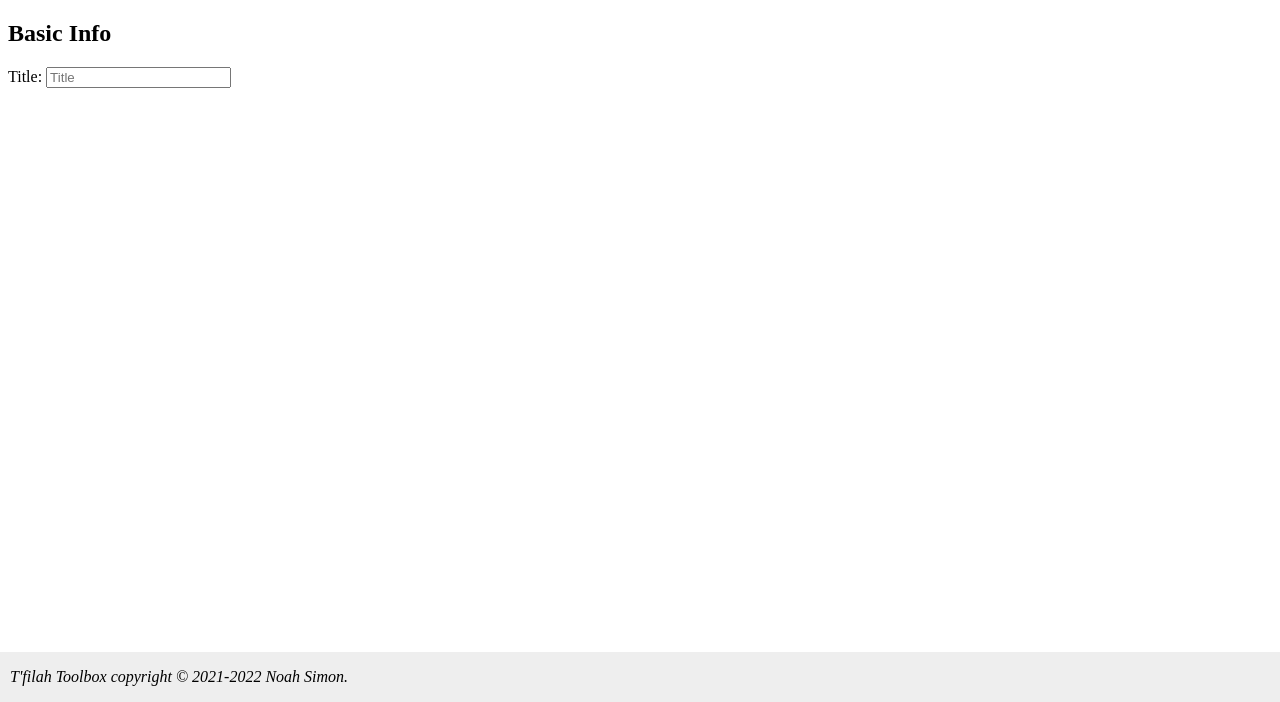
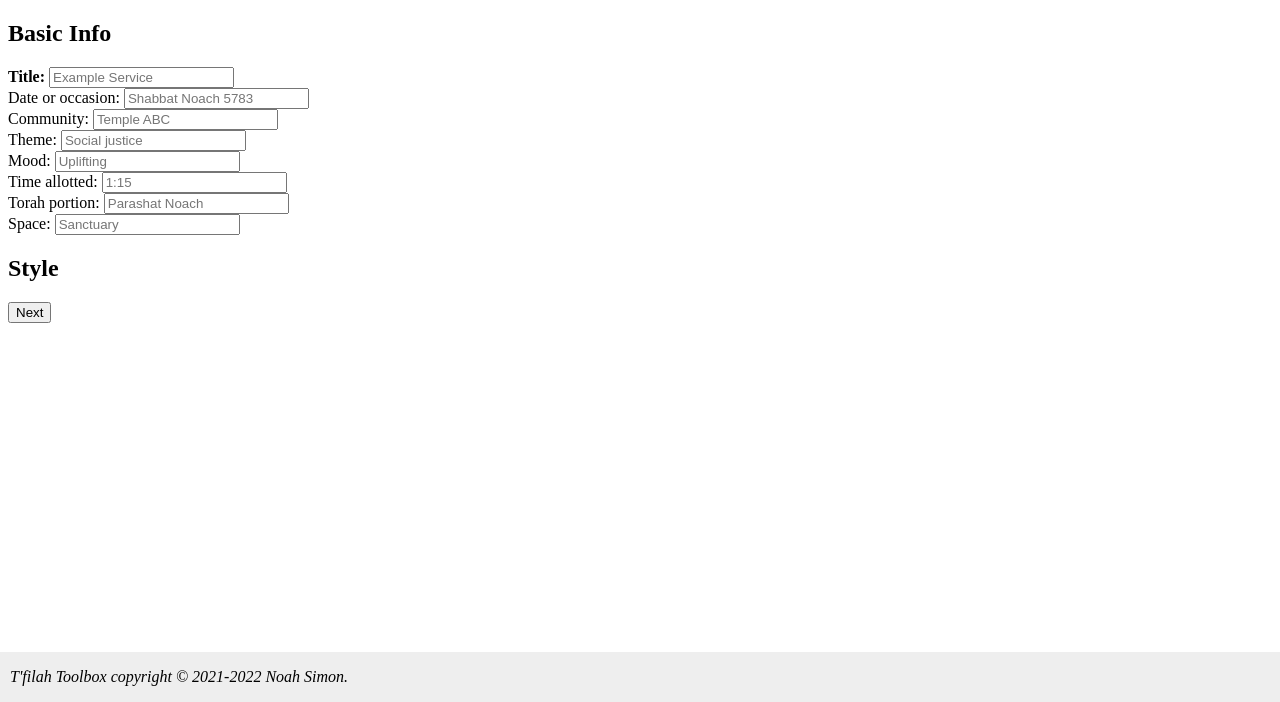
Before and after one commit to AceAttorneyMaster111/tfilah-toolbox, a Django app: page /service_generator/beginservice/1 in a window 1280 px wide. Shown: the part 98-800 px from the top of the page. Run offline with Django 3.2, Linux system fonts and the light colour scheme; tables that the repository leaves empty hold one stand-in row (values such as "Sample post"); parts of the project's set-up code (start-up, migrations or seed data) failed here and were passed over.

Commit message:
Massive commit! Lays out structure for app. Not runnable and very incomplete!

```diff
--- /dev/null
+++ b/service_generator/static/service_generator/script.js
@@ -0,0 +1,11 @@
+document.addEventListener("DOMContentLoaded", function(event) {
+    const labels = document.getElementsByTagName("label");
+    for (let i = 0; i < labels.length; i++) {
+        if (labels[i].htmlFor !== "") {
+            const input = document.getElementById(labels[i].htmlFor);
+            if (input.required) {
+                labels[i].style.fontWeight = "bold";
+            }
+        }
+    }
+});
--- a/service_generator/templates/service_generator/beginservice.html
+++ b/service_generator/templates/service_generator/beginservice.html
@@ -5,17 +5,52 @@
         <meta charset="utf-8">
         <title>Service Generator | {{ service_type.name }}</title>
         <link rel="stylesheet" type="text/css" href="{% static 'tfilah_toolbox/style.css' %}">
+        <script src="{% static 'service_generator/script.js' %}"></script>
     </head>
     <body>
         {% include "tfilah_toolbox/header.html" %}
         <main>
-            <form action="{% url 'service_generator:generate_template' %}" method="POST">
+            <form action="{% url 'service_generator:generate_template' service_type.id %}" method="POST">
                 <div>
                     <h2>Basic Info</h2>
-                    <label for="title">Title:</label>
-                    <input type="text" name="title" id="title" placeholder="Title">
+                    <div>
+                        <label for="title">Title:</label>
+                        <input type="text" name="title" id="title" placeholder="Example Service" required>
+                    </div>
+                    <div>
+                        <label for="occasion">Date or occasion:</label>
+                        <input type="text" name="occasion" id="occasion" placeholder="Shabbat Noach 5783">
+                    </div> <!-- TODO: JavaScript magic to switch between date or occasion+year? -->
+                    <div>
+                        <label for="community">Community:</label>
+                        <input type="text" name="community" id="community" placeholder="Temple ABC">
+                    </div>
+                    <div>
+                        <label for="theme">Theme:</label>
+                        <input type="text" name="theme" id="theme" placeholder="Social justice">
+                    </div>
+                    <div>
+                        <label for="mood">Mood:</label>
+                        <input type="text" name="mood" id="mood" placeholder="Uplifting">
+                    </div>
+                    <div>
+                        <label for="time">Time allotted:</label>
+                        <input type="text" name="time" id="time" placeholder="1:15">
+                    </div>
+                    <div>
+                        <label for="parashah">Torah portion:</label>
+                        <input type="text" name="parashah" id="parashah" placeholder="Parashat Noach">
+                    </div>
+                    <div>
+                        <label for="space">Space:</label>
+                        <input type="text" name="space" id="space" placeholder="Sanctuary">
+                    </div>
+                </div>
+                <div>
+                    <h2>Style</h2>
                     <!-- TODO -->
                 </div>
+                <button type="submit">Next</button>
             </form>
         </main>
         {% include "tfilah_toolbox/footer.html" %}
--- /dev/null
+++ b/service_generator/templates/service_generator/viewsection.html
@@ -0,0 +1 @@
+<!--TODO-->
--- a/service_generator/templates/service_generator/viewservicetype.html
+++ b/service_generator/templates/service_generator/viewservicetype.html
@@ -16,7 +16,7 @@
             <ol>
                 {% for prayer in service_type.prayers.all %}
                     <li><a href="{% url 'hashirim_shelanu:viewprayer' prayer.id %}">{{ prayer }}</a></li>
-                {% endfor %}
+                {% endfor %} <!-- TODO update this -->
             </ol>
         </main>
         {% include "tfilah_toolbox/footer.html" %}
--- a/service_generator/urls.py
+++ b/service_generator/urls.py
@@ -6,5 +6,7 @@ app_name = "service_generator"
 urlpatterns = [
     path("", views.landing, name="landing"),
     path("beginservice/<int:service_id>", views.begin_service, name="begin_service"),
-    path("viewservicetype/<int:service_id>", views.view_service_type, name="view_service_type")
+    path("viewservicetype/<int:service_id>", views.view_service_type, name="view_service_type"),
+    path("generatetemplate", views.generate_template, name="generate_template"),
+    path("startnextsection", views.start_next_section, name="start_next_section")
 ]
--- a/service_generator/views.py
+++ b/service_generator/views.py
@@ -1,10 +1,12 @@
-from typing import Any
+import io
+from typing import Optional
 from xml.etree import ElementTree
 
-from django.http import HttpRequest, HttpResponse
+from django.http import HttpRequest, HttpResponse, FileResponse
 from django.shortcuts import get_object_or_404, render
 
-from .models import ServiceType
+from .models import ServiceType, ServiceTypeSection
+
 
 # Create your views here.
 
@@ -19,10 +21,131 @@ def begin_service(request: HttpRequest, service_id: int) -> HttpResponse:
     })
 
 
-def generate_template(request: HttpRequest, args: dict[str, Any]) -> HttpResponse:
+def generate_template(request: HttpRequest, service_id: int) -> HttpResponse:
+    title = request.POST["title"]
     service = ElementTree.Element("service")
+    metadata = ElementTree.SubElement(service, "metadata")
+    # noinspection PyTypeChecker
+    metadata.extend([
+        ElementTree.Element("servicetype", text=ServiceType.objects.get(id=service_id)),
+        ElementTree.Element("occasion", text=request.POST.get("occasion", "")),
+        ElementTree.Element("community", text=request.POST.get("community", "")),
+        ElementTree.Element("theme", text=request.POST.get("theme", "")),
+        ElementTree.Element("mood", text=request.POST.get("mood", "")),
+        ElementTree.Element("time", text=request.POST.get("time", "")),
+        ElementTree.Element("parashah", text=request.POST.get("parashah", "")),
+        ElementTree.Element("space", text=request.POST.get("space", ""))
+    ])
+    style = ElementTree.SubElement(metadata, "style")
+    # TODO add style
+    request.session["service"] = service
+    request.session["service_title"] = title
+    return start_next_section(request, service_id, 1)
+
+
+def start_next_section(request: HttpRequest, service_id: int, next_section: int) -> HttpResponse:
+    if len((service_type := ServiceType.objects.get(id=service_id)).sections) < next_section:
+        return finalize_service(request)
+    service = request.session["service"]
+    section = service_type.sections[next_section]
+    service.append(ElementTree.Element("section", {"name": section.display_name}))
+    return next_element(request, service_id, next_section, 1)
+
+
+def _next_prayer(service_type: ServiceType, section_index: int, prayer_index: int) -> tuple[Optional[str], Optional[str]]:
+    """Return the name of the next prayer. If that prayer is in a new section, return the name of that section too."""
+    if len(service_type.sections[section_index].prayers) > prayer_index:
+        # Next prayer is in this section
+        return None, service_type.sections[section_index].prayers[prayer_index + 1].name
+    if len(service_type.sections) > section_index:
+        # Go to next section
+        return service_type.sections[section_index + 1].name, service_type.sections[section_index + 1].prayers[1].name
+    # Finalize
+    return None, None
+
+
+def next_element(request: HttpRequest, service_id: int, section_index: int, prayer_index: int) -> HttpResponse:
+    if len((service_type := ServiceType.objects.get(id=service_id)).sections[section_index].prayers) < prayer_index:
+        return start_next_section(request, service_id, section_index + 1)
+    return render(request, "service_generator/nextelement.html", {
+        "service_type": service_type,
+        "section": (section_ := service_type[section_index]),
+        "prayer": section_[prayer_index],
+        "next_prayer_name": _next_prayer(service_type, section_index, prayer_index)
+    })
+
+
+def add_element(request: HttpRequest, service_id: int, section_index: int, prayer_index: int) -> HttpResponse:
+    if not request.POST["element_type"]:
+        return next_element(request, service_id, section_index, prayer_index + 1)
+    return render(request, f"service_generator/add{request.POST['element_type']}element", {
+        "service_type": (service_type := ServiceType.objects.get(id=service_id)),
+        "section": (section_ := service_type[section_index]),
+        "prayer": section_[prayer_index]
+    })
+
+
+def add_song_element(request: HttpRequest, service_id: int, section_index: int, prayer_index: int) -> HttpResponse:
+    service = request.session["service"]
+    curr_section = service[-1]
+    new_element = ElementTree.SubElement(curr_section, "element", {"type": "song", "id": request.POST["song_id"]})
+    new_element.extend([
+
+    ])
+    return next_element(request, service_id, section_index, prayer_index)
+
+
+def add_prayer_element(request: HttpRequest, service_id: int, section_index: int, prayer_index: int) -> HttpResponse:
+    # TODO
+    return next_element(request, service_id, section_index, prayer_index)
+
+
+def add_reading_element(request: HttpRequest, service_id: int, section_index: int, prayer_index: int) -> HttpResponse:
+    # TODO
+    return next_element(request, service_id, section_index, prayer_index)
+
+
+def add_iyun_element(request: HttpRequest, service_id: int, section_index: int, prayer_index: int) -> HttpResponse:
+    # TODO
+    return next_element(request, service_id, section_index, prayer_index)
+
+
+def add_other_element(request: HttpRequest, service_id: int, section_index: int, prayer_index: int) -> HttpResponse:
+    # TODO
+    return next_element(request, service_id, section_index, prayer_index)
+
+
+def finalize_service(request: HttpRequest) -> HttpResponse:
+    service = request.session["service"]
+    title = request.session["service_title"]
+    del request.session["service"]
+    del request.session["service_title"]
+    return render(request, "service_generator/viewservice.html", {"service": service, "service_title": title})
+
+
+def download_xml(request: HttpRequest, service: str, title: str) -> FileResponse:
+    xml = ElementTree.fromstring(service)
+    tree = ElementTree.ElementTree(xml)
+    buffer = io.BytesIO()
+    tree.write(buffer, "utf-8", True)
+    buffer.seek(0)
+    return FileResponse(buffer, as_attachment=True, filename=f"{title}.xml")
+
+
+def download_pdf(request: HttpRequest, service: str, title: str) -> FileResponse: pass
+
+
+def upload_xml(request: HttpRequest) -> HttpResponse:
+    # TODO work file magic
+    service, title = None
+    return render(request, "service_generator/viewservice.html", {"service": service, "service_title": title})
 
 
 def view_service_type(request: HttpRequest, service_id: int) -> HttpResponse:
     service = get_object_or_404(ServiceType, pk=service_id)
     return render(request, "service_generator/viewservicetype.html", {"service_type": service})
+
+
+def view_section(request: HttpRequest, service_type_section_id: int) -> HttpResponse:
+    service_type_section = get_object_or_404(ServiceTypeSection, pk=service_type_section_id)
+    return render(request, "service_generator/viewsection.html", {"service_type_section": service_type_section})
--- a/tfilah_toolbox/settings.py
+++ b/tfilah_toolbox/settings.py
@@ -54,6 +54,7 @@ MIDDLEWARE = [
     'django.contrib.messages.middleware.MessageMiddleware',
     'django.middleware.clickjacking.XFrameOptionsMiddleware',
 ]
+SESSION_ENGINE = 'django.contrib.sessions.backends.db'
 
 ROOT_URLCONF = 'tfilah_toolbox.urls'
 
```
Also changed, not shown: service_generator/admin.py (+16 -4 lines), service_generator/models.py (+115 -99 lines), service_generator/templates/service_generator/nextelement.html (added, +52 -0 lines), service_generator/migrations/0011_section_sectionprayer_servicetypesection_and_more.py (added), service_generator/templates/service_generator/addiyunelement.html (added), service_generator/templates/service_generator/addotherelement.html (added), service_generator/templates/service_generator/addprayerelement.html (added), service_generator/templates/service_generator/addreadingelement.html (added), service_generator/templates/service_generator/addsongelement.html (added).
